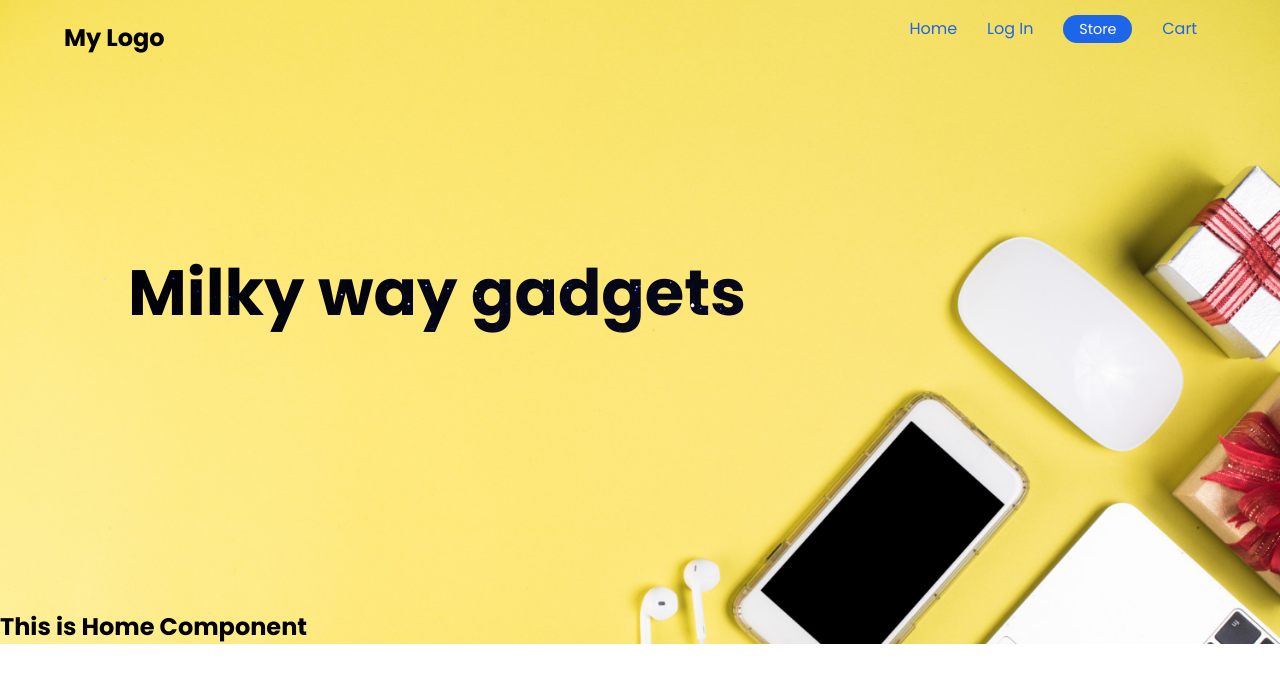
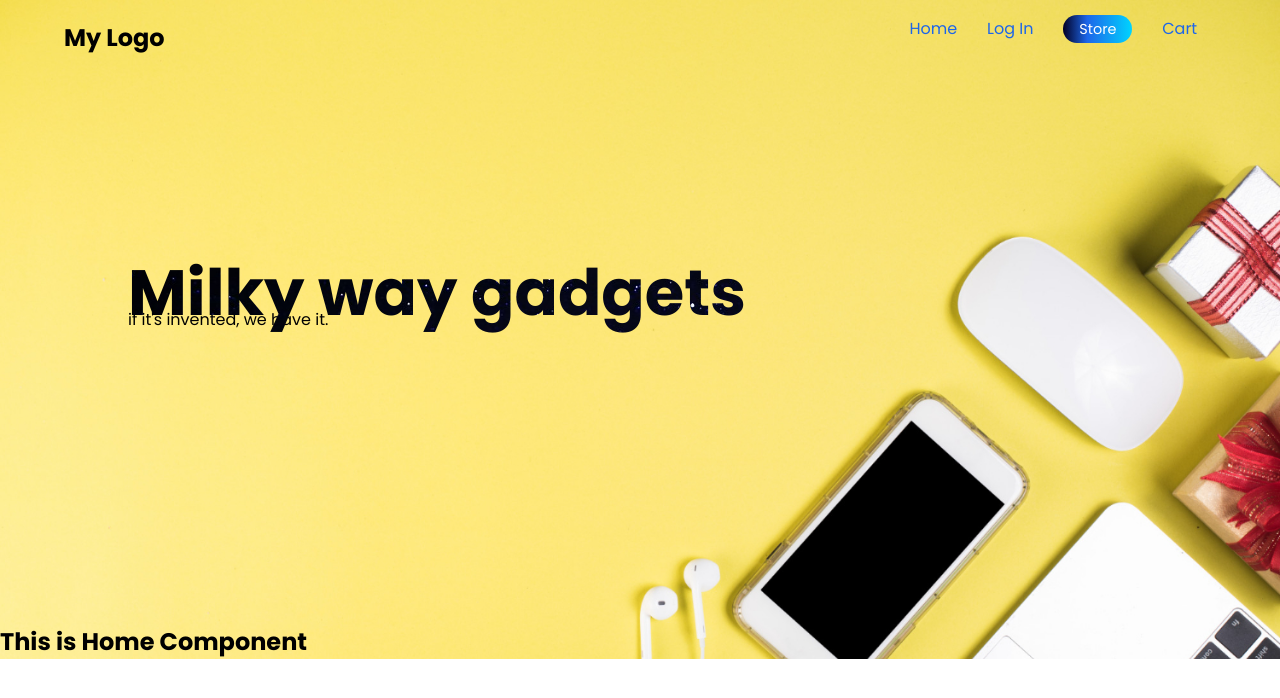
Before and after one commit to toyman640/small-shop-frontend, a React (Create React App) app: page / in a window 1280 px wide. Shown: the top 698 px of the page. Built offline with nearby package versions, Linux system fonts and the light colour scheme; a web font is replaced by a local one.

Commit message:
Change store gradient

```diff
--- a/src/App.css
+++ b/src/App.css
@@ -69,7 +69,7 @@ body {
   .Store {
     font-size: 0.9em;
     color: #fff !important;
-    background-color: #1d66e9;
+    background: linear-gradient(90deg, rgba(2,0,36,1) 0%, rgba(29,102,233,1) 35%, rgba(0,212,255,1) 100%);
     padding: 4px 16px;
     border-radius: 20px;
 
@@ -87,7 +87,7 @@ body {
   .BannerText {
     padding-left: 10%;
     padding-top: 15%;
-    padding-bottom: 31%;
+    padding-bottom: 20%;
   }
 
   .MainWork {
@@ -98,4 +98,8 @@ body {
     -webkit-background-clip: text;
     -webkit-text-fill-color: transparent;
   }
+
+  .Slogan {
+    margin-top: 10%;
+  }
 }
--- a/src/components/homeComponents/Banner.js
+++ b/src/components/homeComponents/Banner.js
@@ -3,6 +3,7 @@ import React from 'react';
 const Banner = () => (
   <div className="BannerText">
     <h2 className="MainWork">Milky way gadgets</h2>
+    <p className="Slogan">if it&apos;s invented, we have it.</p>
   </div>
 );
 
```
